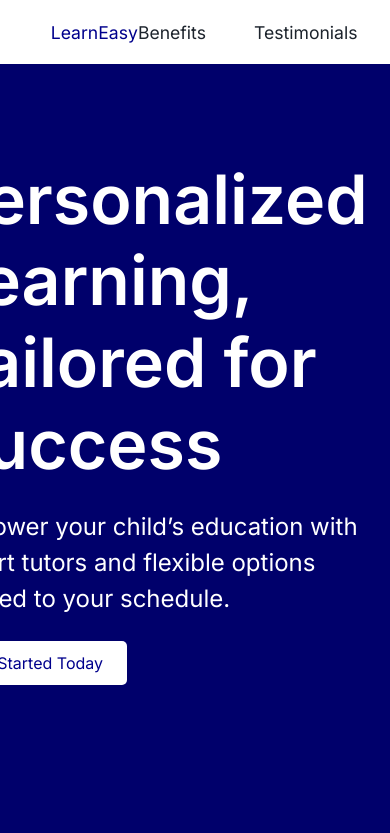
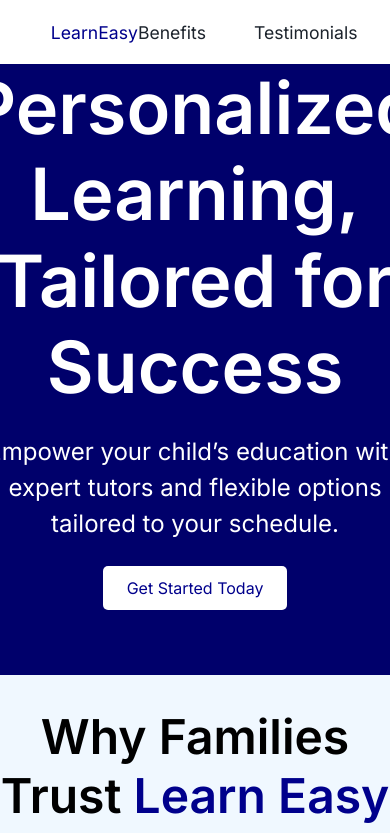
Before and after one commit to Creative-mindset21/easy-learn-edx-website, a React (Vite) app: page / in a window 390 px wide. Shown: the top 833 px of the page. Built offline with nearby package versions, Linux system fonts and the light colour scheme.

Commit message:
make the hero section responsive for laptops and tablets

```diff
--- a/src/components/Hero/hero.module.css
+++ b/src/components/Hero/hero.module.css
@@ -40,3 +40,41 @@
 .right {
   flex-basis: 40%;
 }
+
+@media (max-width: 1549px) {
+  .left {
+    flex-basis: 50%;
+  }
+
+  .left > h1 {
+    font-size: 3.25rem;
+  }
+
+  .left > p {
+    font-size: 1.2rem;
+  }
+}
+
+@media (max-width: 989px) {
+  .hero {
+    height: 80vh;
+  }
+
+  .left {
+    align-items: center;
+    text-align: center;
+    flex-basis: 100%;
+  }
+
+  .left > h1 {
+    font-size: 4.5rem;
+  }
+
+  .left > p {
+    font-size: 1.5rem;
+  }
+
+  .right {
+    display: none;
+  }
+}
```
